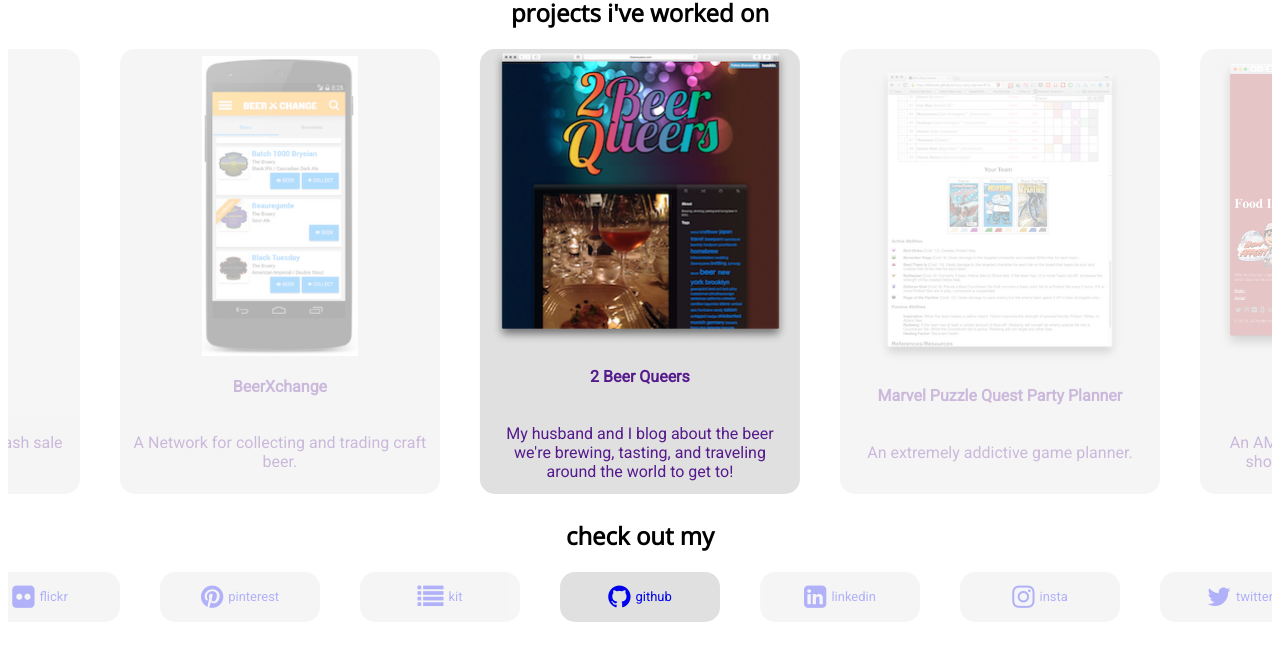
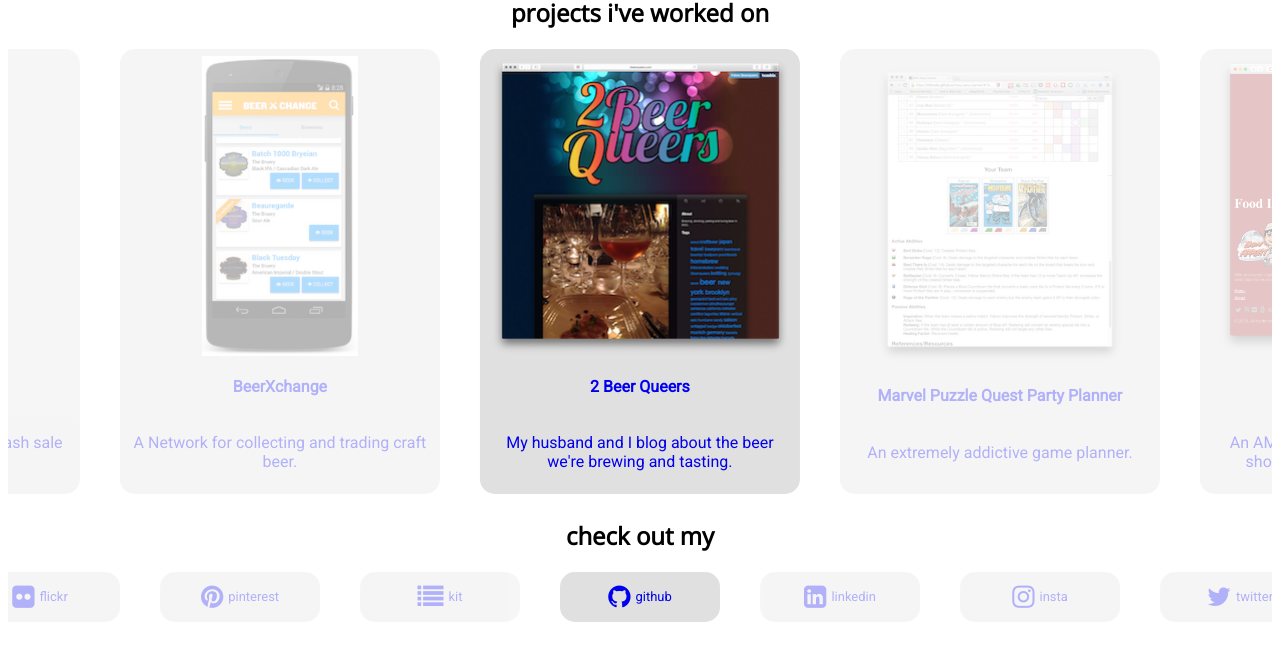
Before and after one commit to infomofo/infomofo-jekyll-siema, a Jekyll site: the page built from index.html, in a window 1280 px wide, cut to the strip 600-1280 px from the top of the page. Shown: the top 661 px of the strip. Built offline with Jekyll 4.4.1, drawn with Linux system fonts in a browser that asks for light colours.

```diff
--- a/index.html
+++ b/index.html
@@ -44,20 +47,26 @@ shoes:
 projects:
   - name: Kit
     image: projects/kit.png
+    link: https://kit.com
     description: A place to talk about the products worth getting.
   - name: Gilt
+    link: https://gilt.com
     image: projects/gilt.png
     description: Personalization for optimizing flash sale conversion.
   - name: BeerXchange
+    link: https://beerxchange.com
     image: projects/beerxchangeandroid.png
     description: A Network for collecting and trading craft beer.
   - name: 2 Beer Queers
+    link: https://2beerqueers.com
     image: projects/2bq.png
-    description: My husband and I blog about the beer we're brewing, tasting, and traveling around the world to get to!
+    description: My husband and I blog about the beer we're brewing and tasting.
   - name: Marvel Puzzle Quest Party Planner
+    link: https://infomofo.com/mpq-party-planner
     image: projects/mpqpartyplanner.png
     description: An extremely addictive game planner.
   - name: Food I Made
+    link: https://foodimade.com
     image: projects/foodimade.png
     description: An AMP optimized Jekyll website for showcasing my favorite recipes.
 networks:
```
Also changed, not shown: other parts of index.html (+3 -0 lines), _heads/beach.JPG (added), _heads/crosby.png (added), _heads/eclipse.png (added), 4 other files.
